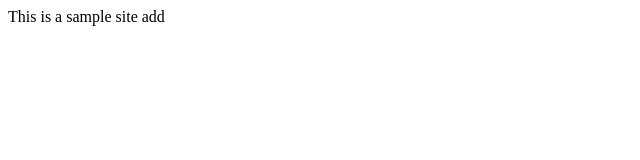
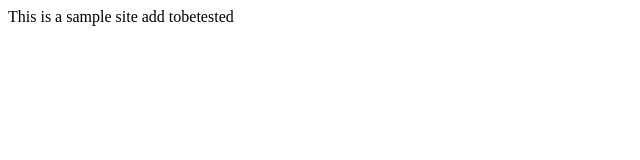
Before and after one commit to abhilashs2006ster/webapps, a plain HTML site: page index.html in a window 1280 px wide. Shown: the full height of the page, 0-640 px from the left. Drawn offline with Linux system fonts and the light colour scheme.

Commit message:
added tobetested

```diff
--- a/index.html
+++ b/index.html
@@ -1 +1,2 @@
 <hi> This is a sample site add</hi>
+<hi>tobetested</hi>
```
